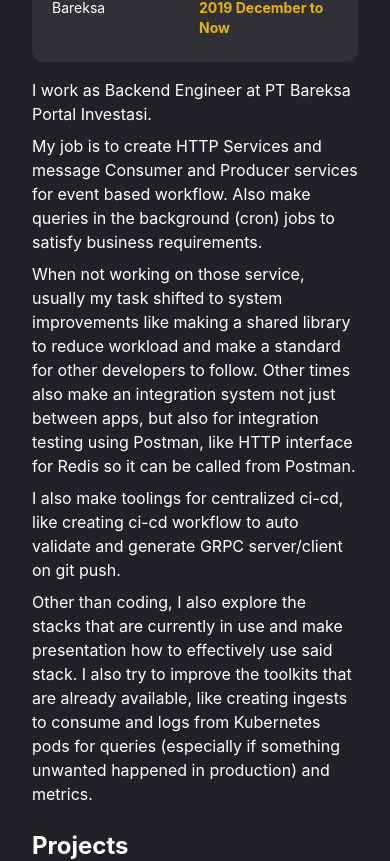
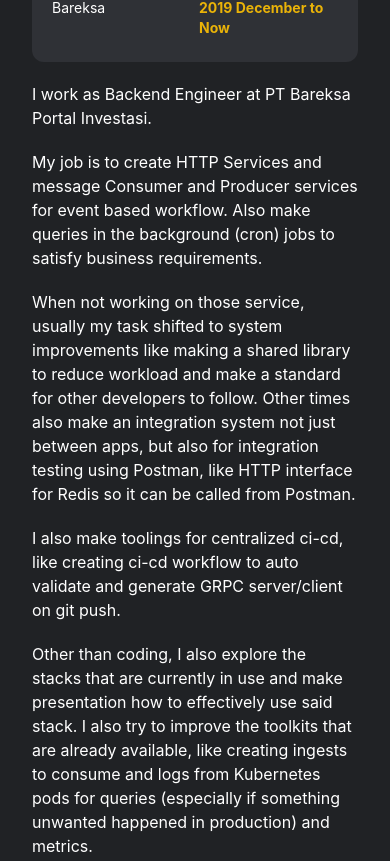
Before and after one commit to tigorlazuardi/at-home, a Next.js app: page / in a window 390 px wide. Shown: the part 2056-2917 px from the top of the page. Built offline with nearby package versions, Linux system fonts and the light colour scheme.

Commit message:
feat(experience): increase paragraph gap on mobile

```diff
--- a/components/MainPage/CV/Experience.tsx
+++ b/components/MainPage/CV/Experience.tsx
@@ -1,22 +1,23 @@
 export default function Experience(props: React.HTMLAttributes<HTMLDivElement>) {
+	const className = 'my-5 sm:my-3'
 	return (
 		<article {...props}>
-			<p className="my-2">I work as Backend Engineer at PT Bareksa Portal Investasi.</p>
-			<p className="my-2">
+			<p className={className}>I work as Backend Engineer at PT Bareksa Portal Investasi.</p>
+			<p className={className}>
 				My job is to create HTTP Services and message Consumer and Producer services for event based workflow.
 				Also make queries in the background (cron) jobs to satisfy business requirements.
 			</p>
-			<p className="my-2">
+			<p className={className}>
 				When not working on those service, usually my task shifted to system improvements like making a shared
 				library to reduce workload and make a standard for other developers to follow. Other times also make an
 				integration system not just between apps, but also for integration testing using Postman, like HTTP
 				interface for Redis so it can be called from Postman.
 			</p>
-			<p className="my-2">
+			<p className={className}>
 				I also make toolings for centralized ci-cd, like creating ci-cd workflow to auto validate and generate
 				GRPC server/client on git push.
 			</p>
-			<p className="my-2">
+			<p className={className}>
 				Other than coding, I also explore the stacks that are currently in use and make presentation how to
 				effectively use said stack. I also try to improve the toolkits that are already available, like creating
 				ingests to consume and logs from Kubernetes pods for queries (especially if something unwanted happened
```
Also changed, not shown: 1 other file (tests, documents, lock files or other folders).
